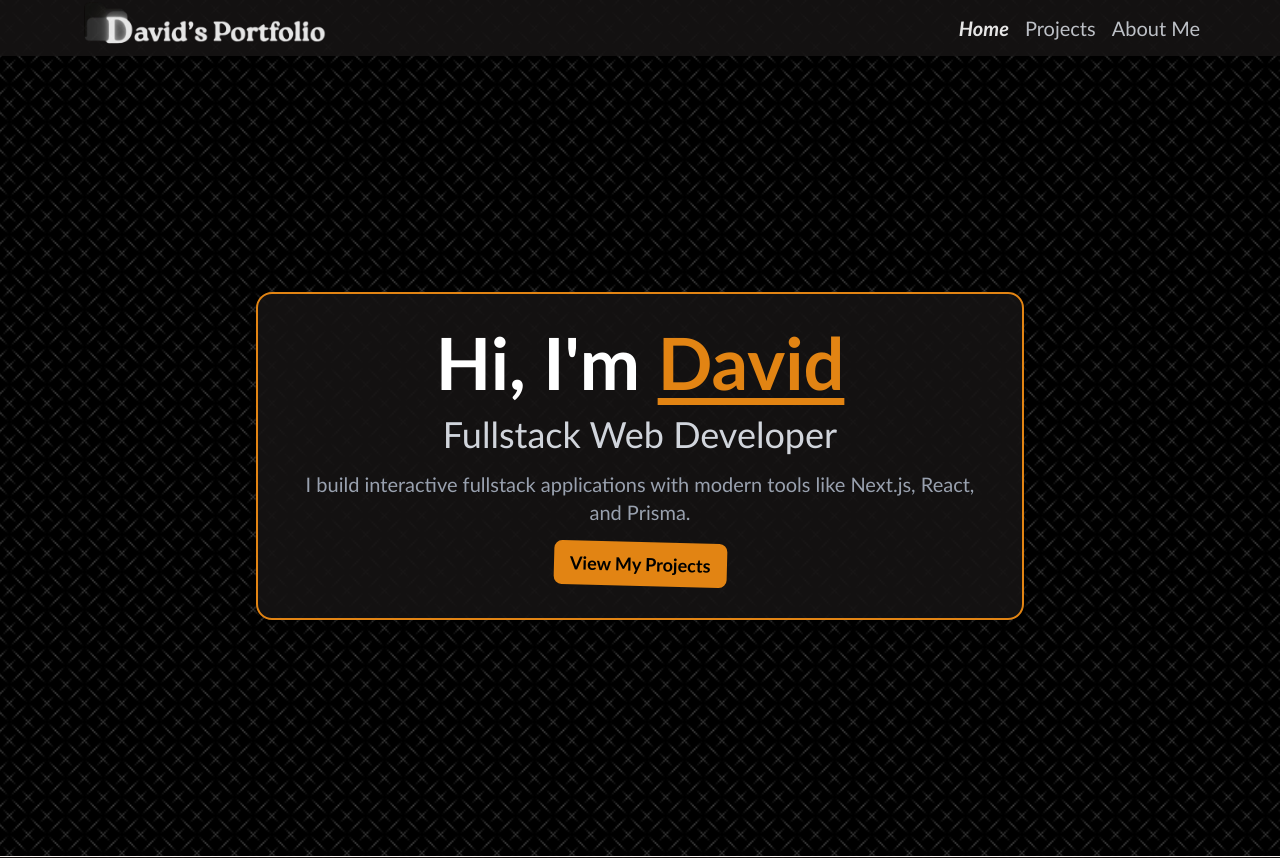
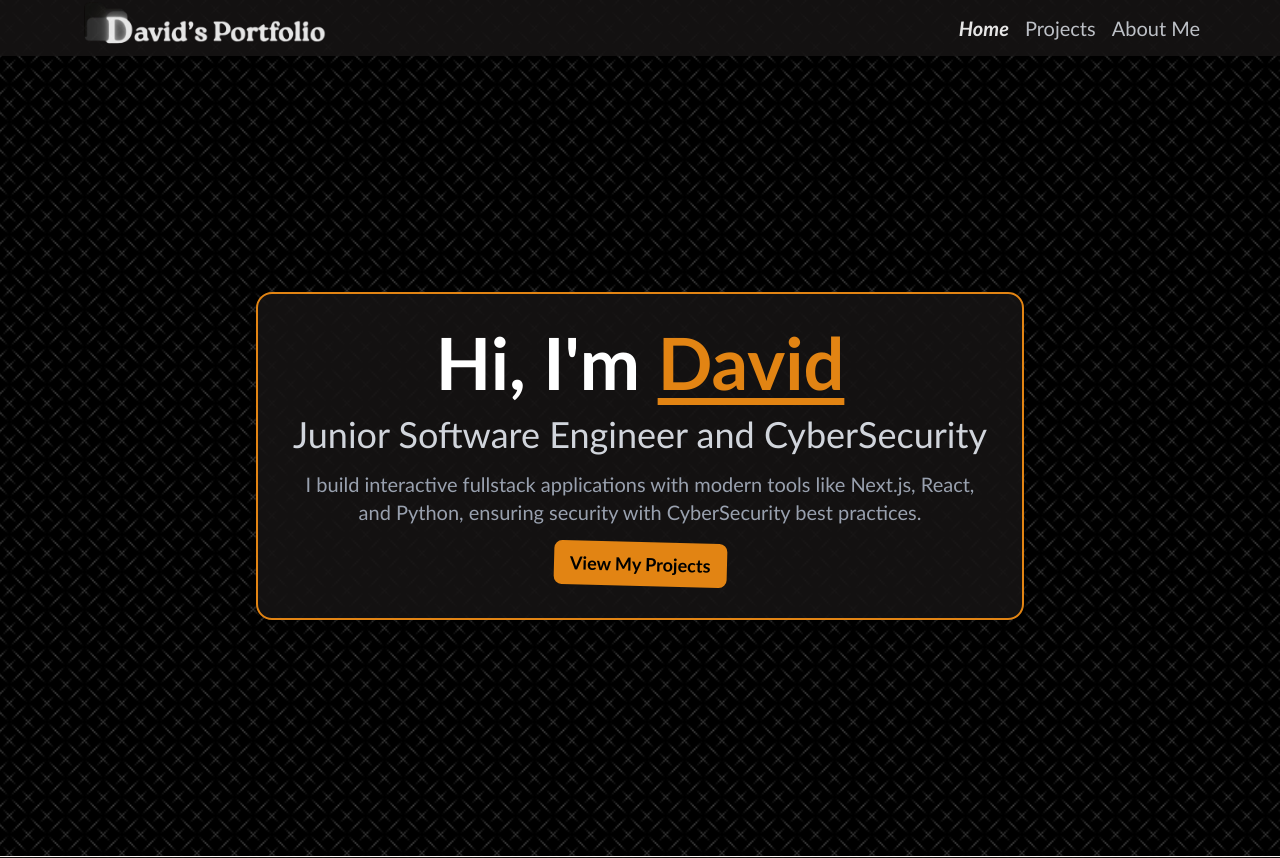
Before and after one commit to Dcai1/Portfolio, a Next.js app: page / in a window 1280 px wide. Shown: the top 858 px of the page. Built offline with nearby package versions, Linux system fonts and the light colour scheme.

Commit message:
- Updated HomePage to reflect new title and emphasize CyberSecurity skills

```diff
--- a/src/app/HomePage.tsx
+++ b/src/app/HomePage.tsx
@@ -58,7 +58,7 @@ export default function HomePage() {
           animate={{ opacity: 1 }}
           transition={{ duration: 1, delay: 0.6 }}
         >
-          Fullstack Web Developer
+          Junior Software Engineer and CyberSecurity
         </motion.h2>
 
         <motion.p
@@ -68,7 +68,8 @@ export default function HomePage() {
           transition={{ duration: 1, delay: 1 }}
         >
           I build interactive fullstack applications with modern tools like
-          Next.js, React, and Prisma.
+          Next.js, React, and Python, ensuring security with CyberSecurity best
+          practices.
         </motion.p>
 
         <AnimatedButton
```
